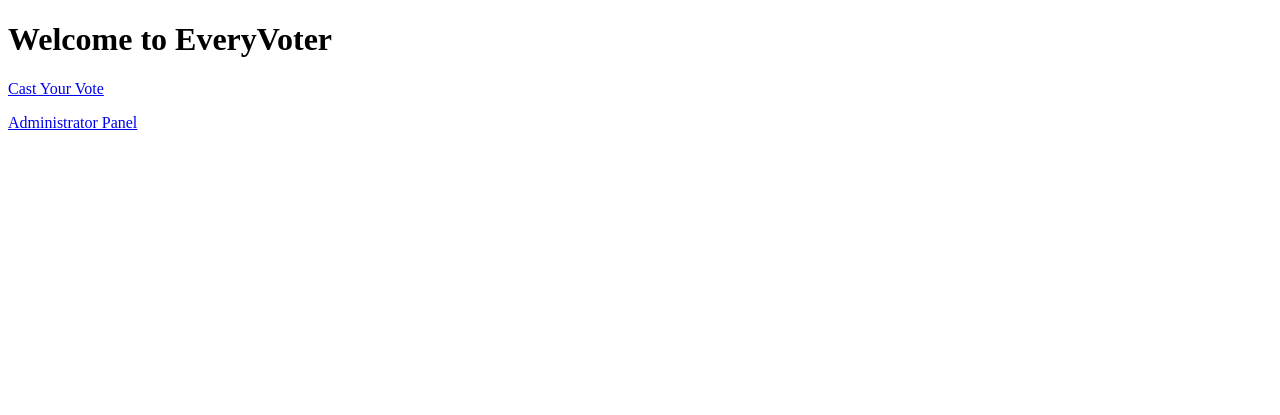
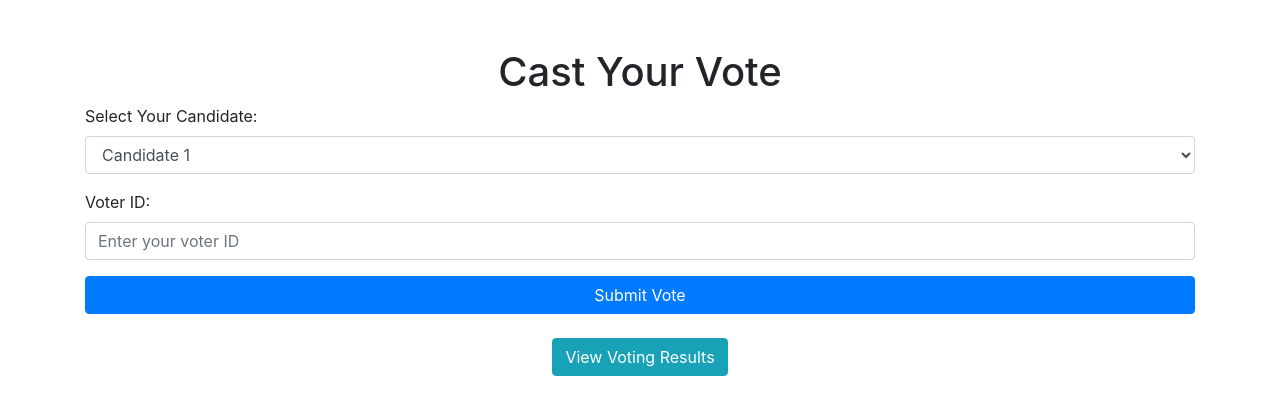
Before and after one commit to abarber7/2024-EveryVoter-A-Team, a Flask app: page / in a window 1280 px wide. Shown: the top 415 px of the page. Run offline with Flask 3, Linux system fonts and the light colour scheme; some libraries are stand-ins or nearby versions.

Commit message:
Visually appealing forms with CSS Bootstrap

```diff
--- a/main.py
+++ b/main.py
@@ -1,34 +1,28 @@
-from flask import Flask, render_template, request, redirect, url_for
+from flask import Flask, render_template, request, redirect, url_for, flash
 
 app = Flask(__name__)
+app.secret_key = 'your_secret_key'  # Necessary for flashing messages
 
-# In-memory storage for votes (for demonstration purposes)
-votes = {
-    "Candidate A": 0,
-    "Candidate B": 0,
-    "Candidate C": 0,
-}
-
-@app.route("/")
-def home():
-    return render_template("index.html")
-
-@app.route("/vote", methods=["GET", "POST"])
-def vote():
+@app.route("/", methods=["GET", "POST"])
+def index():
     if request.method == "POST":
         candidate = request.form.get("candidate")
-        if candidate in votes:
-            votes[candidate] += 1
-        return redirect(url_for('results'))
-    return render_template("vote.html", candidates=votes.keys())
+        voter_id = request.form.get("voterId")
+        # Process the vote (e.g., save to a database)
+        flash("Thank you! Your vote has been successfully submitted.", "success")
+        return redirect(url_for("index"))
+
+    return render_template("index.html")
 
 @app.route("/results")
 def results():
-    return render_template("results.html", votes=votes)
-
-@app.route("/admin")
-def admin():
-    return render_template("admin.html")
+    # Mock data for voting results
+    results_data = {
+        "Candidate 1": 50,
+        "Candidate 2": 30,
+        "Candidate 3": 20
+    }
+    return render_template("results.html", results=results_data)
 
 if __name__ == "__main__":
     app.run(debug=True)
--- a/templates/index.html
+++ b/templates/index.html
@@ -3,11 +3,52 @@
 <head>
     <meta charset="UTF-8">
     <meta name="viewport" content="width=device-width, initial-scale=1.0">
-    <title>EveryVoter</title>
+    <title>EveryVoter - Cast Your Vote</title>
+    <!-- Bootstrap CSS -->
+    <link href="https://stackpath.bootstrapcdn.com/bootstrap/4.5.2/css/bootstrap.min.css" rel="stylesheet">
 </head>
 <body>
-    <h1>Welcome to EveryVoter</h1>
-    <p><a href="/vote">Cast Your Vote</a></p>
-    <p><a href="/admin">Administrator Panel</a></p>
+
+<div class="container mt-5">
+    <h1 class="text-center">Cast Your Vote</h1>
+
+    <!-- Flash messages -->
+    {% with messages = get_flashed_messages(with_categories=true) %}
+        {% if messages %}
+            <div class="mt-4">
+                {% for category, message in messages %}
+                    <div class="alert alert-{{ category }}" role="alert">
+                        {{ message }}
+                    </div>
+                {% endfor %}
+            </div>
+        {% endif %}
+    {% endwith %}
+
+    <form action="/" method="POST">
+        <div class="form-group">
+            <label for="candidate">Select Your Candidate:</label>
+            <select class="form-control" id="candidate" name="candidate">
+                <option value="candidate1">Candidate 1</option>
+                <option value="candidate2">Candidate 2</option>
+                <option value="candidate3">Candidate 3</option>
+            </select>
+        </div>
+        <div class="form-group">
+            <label for="voterId">Voter ID:</label>
+            <input type="text" class="form-control" id="voterId" name="voterId" placeholder="Enter your voter ID">
+        </div>
+        <button type="submit" class="btn btn-primary btn-block">Submit Vote</button>
+    </form>
+
+    <div class="text-center mt-4">
+        <a href="{{ url_for('results') }}" class="btn btn-info">View Voting Results</a>
+    </div>
+</div>
+
+<!-- Bootstrap JS and dependencies -->
+<script src="https://code.jquery.com/jquery-3.5.1.slim.min.js"></script>
+<script src="https://cdn.jsdelivr.net/npm/@popperjs/core@2.9.2/dist/umd/popper.min.js"></script>
+<script src="https://stackpath.bootstrapcdn.com/bootstrap/4.5.2/js/bootstrap.min.js"></script>
 </body>
 </html>
```
Also changed, not shown: templates/results.html (+24 -7 lines).
